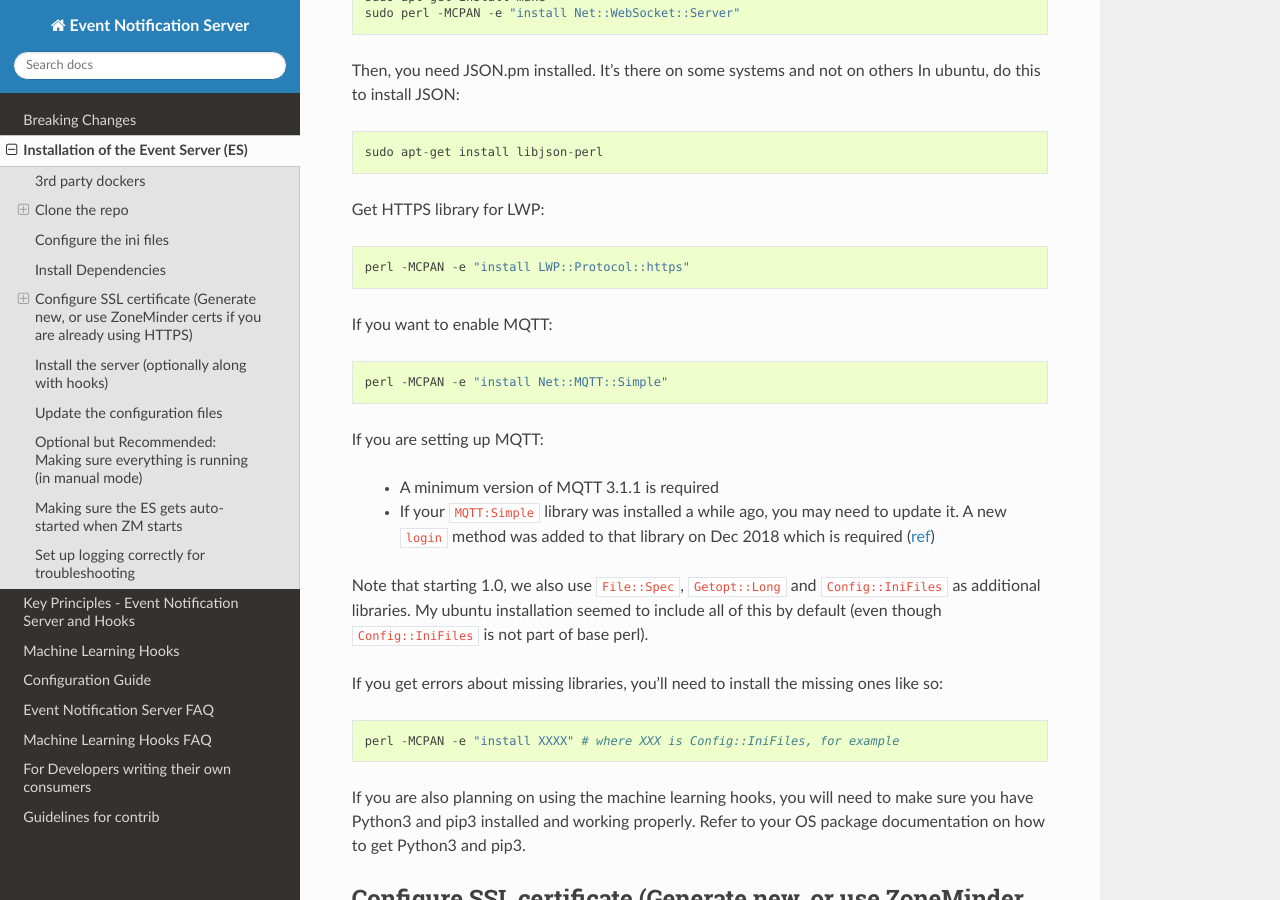
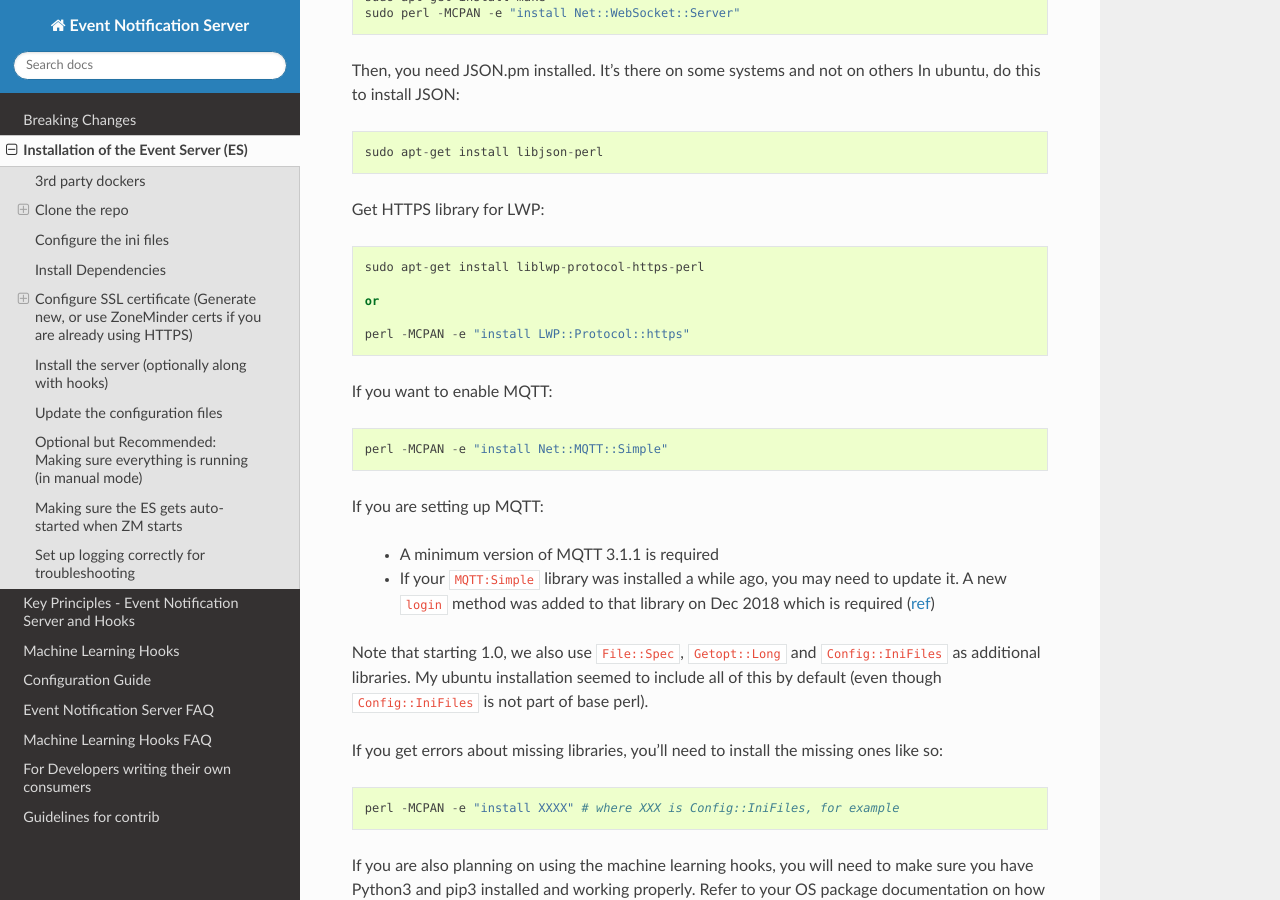
Before and after one commit to ZoneMinder/zmeventnotification, a Sphinx documentation site: the page built from docs/guides/install.rst, in a window 1280 px wide and 900 px high, scrolled down 2411 px. Built offline with Sphinx 7.4.7 and the Read the Docs theme 2.0.0, drawn with Linux system fonts in a browser that asks for light colours.

Commit message:
Add ubuntu apt-get instruction

```diff
--- a/docs/guides/install.rst
+++ b/docs/guides/install.rst
@@ -130,6 +130,10 @@ others In ubuntu, do this to install JSON:
 Get HTTPS library for LWP:
 
 ::
+
+    sudo apt-get install liblwp-protocol-https-perl
+
+    or
 
     perl -MCPAN -e "install LWP::Protocol::https"
 
```
